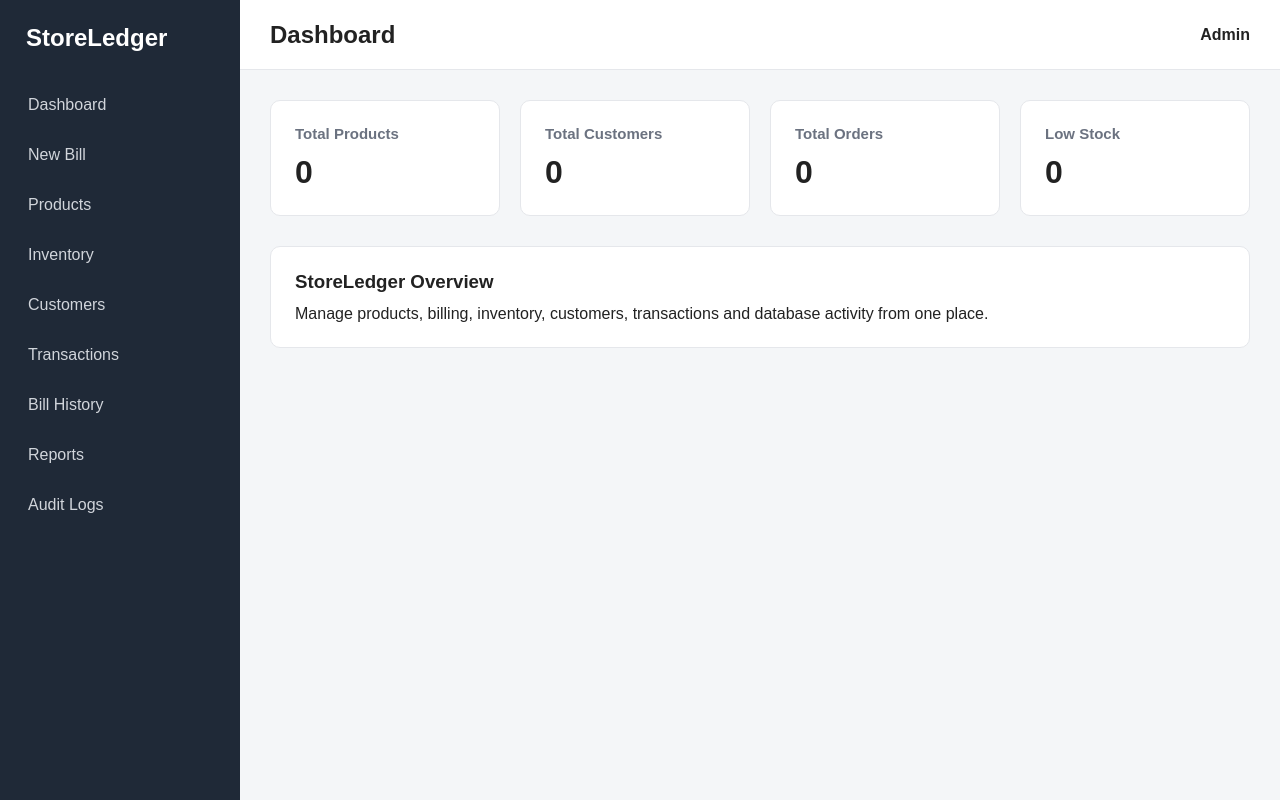
After one commit to tushar-011/StoreLedger, a Flask app: page /dashboard in a window 1280 px wide. The commit adds this page. Run offline with Flask 3, Linux system fonts and the light colour scheme; data that the repository does not hold is empty.

Commit message:
Add application layout and dashboard

```diff
--- a/app.py
+++ b/app.py
@@ -45,6 +45,41 @@ def categories():
 
     return category_data
 
+@app.route("/dashboard")
+def dashboard():
+    connection = get_db_connection()
+
+    cursor = connection.cursor()
+
+    cursor.execute("SELECT COUNT(*) FROM products")
+    total_products = cursor.fetchone()[0]
+
+    cursor.execute("SELECT COUNT(*) FROM customers")
+    total_customers = cursor.fetchone()[0]
+
+    cursor.execute("SELECT COUNT(*) FROM orders")
+    total_orders = cursor.fetchone()[0]
+
+    cursor.execute(
+        """
+        SELECT COUNT(*)
+        FROM products
+        WHERE stock <= minimum_stock
+        """
+    )
+
+    low_stock = cursor.fetchone()[0]
+
+    cursor.close()
+    connection.close()
+
+    return render_template(
+        "dashboard.html",
+        total_products=total_products,
+        total_customers=total_customers,
+        total_orders=total_orders,
+        low_stock=low_stock
+    )
 
 if __name__ == "__main__":
     app.run(debug=True)
--- a/static/css/style.css
+++ b/static/css/style.css
@@ -10,40 +10,215 @@ body {
     color: #222;
 }
 
-.container {
+
+/* Landing page */
+
+.landing-page {
     min-height: 100vh;
 
     display: flex;
-    flex-direction: column;
-
     align-items: center;
     justify-content: center;
-
-    gap: 20px;
 }
 
-h1 {
-    font-size: 48px;
+.landing-container {
+    text-align: center;
 }
 
-p {
-    font-size: 18px;
+.landing-container h1 {
+    font-size: 52px;
+    margin-bottom: 16px;
 }
 
-button {
-    padding: 12px 24px;
+.landing-container p {
+    font-size: 18px;
+    margin-bottom: 28px;
+}
 
-    border: none;
-    border-radius: 8px;
+
+/* Buttons */
+
+.primary-button {
+    display: inline-block;
+
+    padding: 12px 22px;
 
     background: #222;
     color: white;
 
-    font-size: 16px;
+    text-decoration: none;
 
-    cursor: pointer;
+    border-radius: 8px;
+
+    transition: 0.2s;
 }
 
-button:hover {
+.primary-button:hover {
     opacity: 0.85;
 }
+
+
+/* Main application layout */
+
+.app-layout {
+    min-height: 100vh;
+
+    display: flex;
+}
+
+
+/* Sidebar */
+
+.sidebar {
+    width: 240px;
+    min-height: 100vh;
+
+    background: #1f2937;
+    color: white;
+
+    padding: 24px 16px;
+}
+
+.brand {
+    font-size: 24px;
+    font-weight: bold;
+
+    margin-bottom: 32px;
+
+    padding: 0 10px;
+}
+
+.nav-menu {
+    display: flex;
+    flex-direction: column;
+
+    gap: 8px;
+}
+
+.nav-menu a {
+    color: #d1d5db;
+
+    text-decoration: none;
+
+    padding: 12px;
+
+    border-radius: 6px;
+
+    transition: 0.2s;
+}
+
+.nav-menu a:hover {
+    background: #374151;
+    color: white;
+}
+
+
+/* Main section */
+
+.main-content {
+    flex: 1;
+}
+
+
+/* Topbar */
+
+.topbar {
+    height: 70px;
+
+    background: white;
+
+    border-bottom: 1px solid #e5e7eb;
+
+    display: flex;
+    align-items: center;
+    justify-content: space-between;
+
+    padding: 0 30px;
+}
+
+.topbar-user {
+    font-weight: bold;
+}
+
+
+/* Page */
+
+.page-content {
+    padding: 30px;
+}
+
+
+/* Dashboard cards */
+
+.dashboard-grid {
+    display: grid;
+
+    grid-template-columns: repeat(4, 1fr);
+
+    gap: 20px;
+
+    margin-bottom: 30px;
+}
+
+.dashboard-card {
+    background: white;
+
+    padding: 24px;
+
+    border-radius: 10px;
+
+    border: 1px solid #e5e7eb;
+}
+
+.dashboard-card h3 {
+    font-size: 15px;
+
+    color: #6b7280;
+
+    margin-bottom: 12px;
+}
+
+.dashboard-card p {
+    font-size: 32px;
+    font-weight: bold;
+}
+
+
+/* Dashboard section */
+
+.dashboard-section {
+    background: white;
+
+    padding: 24px;
+
+    border-radius: 10px;
+
+    border: 1px solid #e5e7eb;
+}
+
+.dashboard-section h3 {
+    margin-bottom: 12px;
+}
+
+
+/* Responsive */
+
+@media (max-width: 900px) {
+
+    .dashboard-grid {
+        grid-template-columns: repeat(2, 1fr);
+    }
+
+}
+
+@media (max-width: 650px) {
+
+    .sidebar {
+        width: 180px;
+    }
+
+    .dashboard-grid {
+        grid-template-columns: 1fr;
+    }
+
+}
--- /dev/null
+++ b/templates/base.html
@@ -0,0 +1,59 @@
+<!DOCTYPE html>
+<html lang="en">
+<head>
+    <meta charset="UTF-8">
+    <meta name="viewport" content="width=device-width, initial-scale=1.0">
+
+    <title>{% block title %}StoreLedger{% endblock %}</title>
+
+    <link
+        rel="stylesheet"
+        href="{{ url_for('static', filename='css/style.css') }}"
+    >
+</head>
+
+<body>
+
+    <div class="app-layout">
+
+        <aside class="sidebar">
+
+            <div class="brand">
+                StoreLedger
+            </div>
+
+            <nav class="nav-menu">
+                <a href="{{ url_for('dashboard') }}">Dashboard</a>
+                <a href="#">New Bill</a>
+                <a href="#">Products</a>
+                <a href="#">Inventory</a>
+                <a href="#">Customers</a>
+                <a href="#">Transactions</a>
+                <a href="#">Bill History</a>
+                <a href="#">Reports</a>
+                <a href="#">Audit Logs</a>
+            </nav>
+
+        </aside>
+
+        <main class="main-content">
+
+            <header class="topbar">
+                <h2>{% block page_title %}{% endblock %}</h2>
+
+                <div class="topbar-user">
+                    Admin
+                </div>
+            </header>
+
+            <section class="page-content">
+                {% block content %}
+                {% endblock %}
+            </section>
+
+        </main>
+
+    </div>
+
+</body>
+</html>
--- /dev/null
+++ b/templates/dashboard.html
@@ -0,0 +1,50 @@
+{% extends "base.html" %}
+
+{% block title %}
+Dashboard | StoreLedger
+{% endblock %}
+
+{% block page_title %}
+Dashboard
+{% endblock %}
+
+
+{% block content %}
+
+<div class="dashboard-grid">
+
+    <div class="dashboard-card">
+        <h3>Total Products</h3>
+        <p>{{ total_products }}</p>
+    </div>
+
+    <div class="dashboard-card">
+        <h3>Total Customers</h3>
+        <p>{{ total_customers }}</p>
+    </div>
+
+    <div class="dashboard-card">
+        <h3>Total Orders</h3>
+        <p>{{ total_orders }}</p>
+    </div>
+
+    <div class="dashboard-card">
+        <h3>Low Stock</h3>
+        <p>{{ low_stock }}</p>
+    </div>
+
+</div>
+
+
+<div class="dashboard-section">
+
+    <h3>StoreLedger Overview</h3>
+
+    <p>
+        Manage products, billing, inventory, customers,
+        transactions and database activity from one place.
+    </p>
+
+</div>
+
+{% endblock %}
```
Also changed, not shown: templates/index.html (+8 -9 lines).
